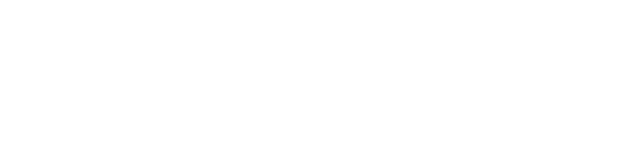
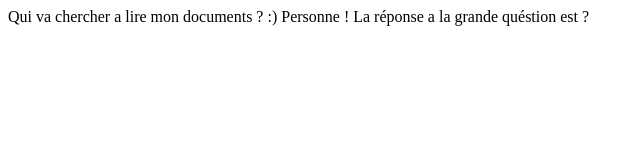
Before and after one commit to Sterioss/Git_Github, a plain HTML site: page index.htm in a window 1280 px wide. Shown: the whole page, without its empty margins (0-644 px from the left). Drawn offline with Linux system fonts and the light colour scheme.

Commit message:
index.htm : rajout de body

```diff
--- a/index.htm
+++ b/index.htm
@@ -1,4 +1,7 @@
 <html><head>
 <title>La création d'un projet sur Github</title>
 </head>
+<body>
+Qui va chercher a lire mon documents ? :) Personne ! La réponse a la grande quéstion est ?
+</body>
 </html>
```
